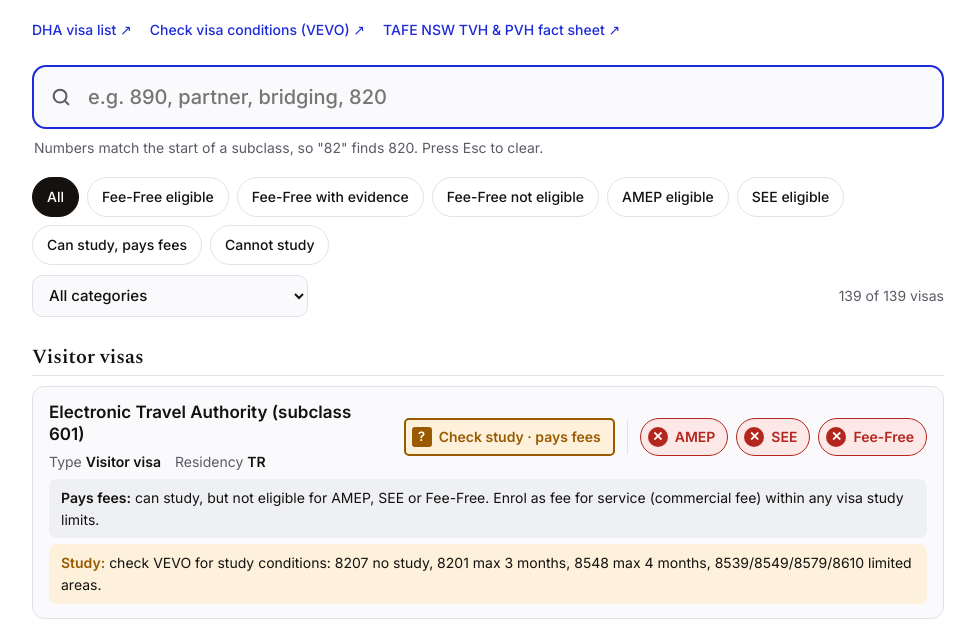
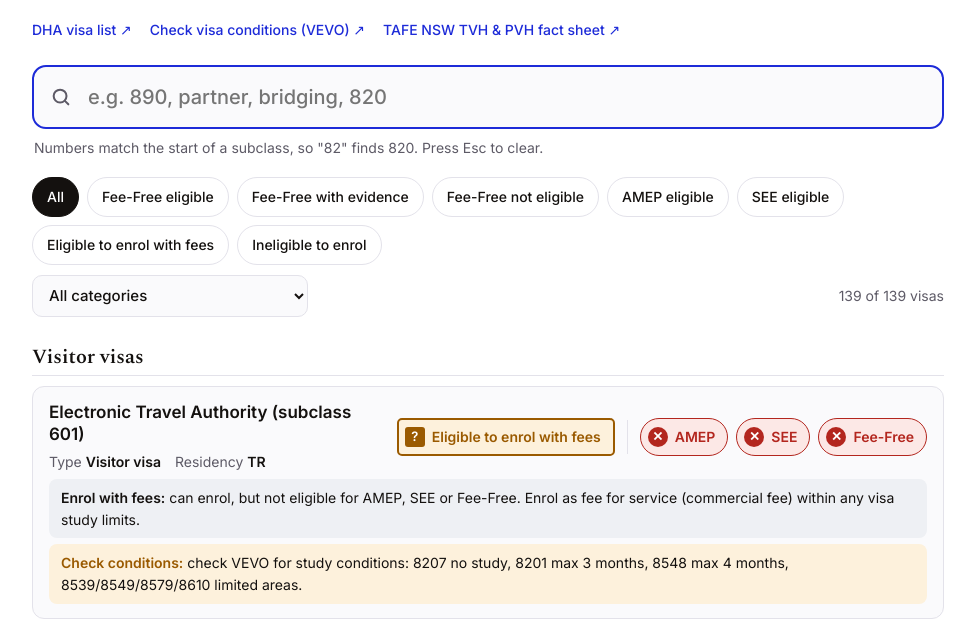
Before and after one commit to Gr8Teachers/admin, a plain HTML site: page VisaChecker/index.html in a window 1280 px wide. Shown: the part 178-800 px from the top of the page, without its empty margins (152-1127 px from the left). Drawn offline with nearby package versions, Linux system fonts and the light colour scheme.

Commit message:
Reword study tag as enrolment status
'Eligible to enrol', 'Eligible to enrol with fees', 'Ineligible to enrol',
with matching filters, notes and key.

Co-Authored-By: Claude Opus 5.5 <noreply@anthropic.com>
Claude-Session: https://claude.ai/code/session_01URCfyuFGkTZU8TexmrHfxA

```diff
--- a/VisaChecker/index.html
+++ b/VisaChecker/index.html
@@ -76,7 +76,7 @@ mark{background:light-dark(#dfe2ff,#2a2f6b);color:inherit;border-radius:3px;padd
 <body>
 <main class="wrap">
   <h1>Visa &amp; fee-free eligibility checker</h1>
-  <p class="sub">Type anything you know about a student's visa — a subclass number, part of the name, or a type like "partner" or "bridging". Each result shows whether they can study, plus AMEP, SEE and Fee-Free eligibility.</p>
+  <p class="sub">Type anything you know about a student's visa — a subclass number, part of the name, or a type like "partner" or "bridging". Each result shows whether they're eligible to enrol, plus AMEP, SEE and Fee-Free eligibility.</p>
   <nav class="links" aria-label="Reference links">
     <a href="https://immi.homeaffairs.gov.au/visas/getting-a-visa/visa-listing" target="_blank" rel="noopener">DHA visa list ↗</a>
     <a href="https://immi.homeaffairs.gov.au/visas/already-have-a-visa/check-visa-details-and-conditions/overview" target="_blank" rel="noopener">Check visa conditions (VEVO) ↗</a>
@@ -97,8 +97,8 @@ mark{background:light-dark(#dfe2ff,#2a2f6b);color:inherit;border-radius:3px;padd
     <button class="chip" data-f="n" aria-pressed="false">Fee-Free not eligible</button>
     <button class="chip" data-f="amep" aria-pressed="false">AMEP eligible</button>
     <button class="chip" data-f="see" aria-pressed="false">SEE eligible</button>
-    <button class="chip" data-f="pay" aria-pressed="false">Can study, pays fees</button>
-    <button class="chip" data-f="nostudy" aria-pressed="false">Cannot study</button>
+    <button class="chip" data-f="pay" aria-pressed="false">Eligible to enrol with fees</button>
+    <button class="chip" data-f="nostudy" aria-pressed="false">Ineligible to enrol</button>
   </div>
   <div class="row2">
     <select id="cat" aria-label="Filter by category"><option value="">All categories</option></select>
@@ -108,11 +108,11 @@ mark{background:light-dark(#dfe2ff,#2a2f6b);color:inherit;border-radius:3px;padd
   <div id="out"></div>
 
   <div class="key">
-    <span class="badges" style="margin:0"><span class="st g"><i></i>Eligible</span><span class="st a"><i></i>Maybe eligible</span><span class="st r"><i></i>Not eligible</span><span class="sep"></span><span class="st g tag"><i></i>Study status</span></span>
+    <span class="badges" style="margin:0"><span class="st g"><i></i>Eligible</span><span class="st a"><i></i>Maybe eligible</span><span class="st r"><i></i>Not eligible</span><span class="sep"></span><span class="st g tag"><i></i>Enrolment status</span></span>
     <span><b>PR</b> Permanent resident</span>
     <span><b>TR</b> Temporary resident</span>
     <span><b>TR Protection</b> Temporary protection</span>
-    <span><b>Study</b> Green: can enrol (no usual study restriction; "pays fees" means not eligible for AMEP, SEE or Fee-Free, so fee for service). Yellow: visa often has study conditions, check VEVO. Red: cannot enrol as a domestic student (Student visas, refer to TAFE NSW International). Based on the TAFE NSW Visa Holders TVH and PVH fact sheet, April 2026 V16.</span>
+    <span><b>Enrolment</b> Green: eligible to enrol ("with fees" means not eligible for AMEP, SEE or Fee-Free, so fee for service). Yellow: eligible to enrol, but the visa often has study conditions, check VEVO. Red: ineligible to enrol as a domestic student (Student visas, refer to TAFE NSW International). Based on the TAFE NSW Visa Holders TVH and PVH fact sheet, April 2026 V16.</span>
     <span><b>AMEP</b> Aged 18+ with little or no English, and a permanent resident, an eligible temporary visa holder (AMEP list, Sept 2023), or a citizen who held an eligible visa in the past.</span>
     <span><b>SEE</b> Aged 15+ and left school, and an Australian citizen, a permanent visa holder, on a provisional or temporary visa with working rights and eligible for AMEP, or a Pacific Australia Labour Mobility (PALM) visa holder. Yellow means it depends on work rights or the visa stream.</span>
     <span><b>Fee free: check</b> Not in the source sheet. Confirm with the TAFE NSW fact sheet.</span>
@@ -153,11 +153,11 @@ function card(v,terms){
   return `<article class="v">
     <h3>${hl(v.name,terms)}</h3>
     <div class="meta"><span>Type <b>${hl(v.type,terms)}</b></span><span>Residency <b>${esc(v.status)}</b></span></div>
-    <div class="badges">${pill({g:v.pay?'Can study · pays fees':'Can study',a:v.pay?'Check study · pays fees':'Check study',r:'Cannot study'}[v.study],v.study,{g:v.pay?'can enrol, fee for service':'no usual study restriction',a:'check visa study conditions',r:'cannot enrol as a domestic student'}[v.study],'tag')}<span class="sep" aria-hidden="true"></span>${pill('AMEP',v.amep?'g':'r',amepLabel[v.amep].replace(/^AMEP: /,''))}${pill('SEE',seeSt[v.see],seeLabel[v.see].replace(/^SEE: /,''))}${pill('Fee-Free',feeSt[v.k],label[v.k])}</div>
+    <div class="badges">${pill({g:v.pay?'Eligible to enrol with fees':'Eligible to enrol',a:v.pay?'Eligible to enrol with fees':'Eligible to enrol',r:'Ineligible to enrol'}[v.study],v.study,{g:v.pay?'can enrol, fee for service':'no usual study restriction',a:'check visa study conditions',r:'cannot enrol as a domestic student'}[v.study],'tag')}<span class="sep" aria-hidden="true"></span>${pill('AMEP',v.amep?'g':'r',amepLabel[v.amep].replace(/^AMEP: /,''))}${pill('SEE',seeSt[v.see],seeLabel[v.see].replace(/^SEE: /,''))}${pill('Fee-Free',feeSt[v.k],label[v.k])}</div>
     ${v.k==='c'?`<div class="cond"><strong>Fee-Free condition:</strong> ${esc(v.elig.replace(/^Yes\s*/,'').replace(/^upon/,'Upon'))}.</div>`:''}
-    ${v.study==='r'?`<div class="cond no"><strong>Cannot study:</strong> student visa holders can't enrol as domestic students. Refer to TAFE NSW International (CRICOS courses and some short courses only).</div>`:''}
-    ${v.pay?`<div class="cond fee"><strong>Pays fees:</strong> can study, but not eligible for AMEP, SEE or Fee-Free. Enrol as fee for service (commercial fee)${v.study==='a'?' within any visa study limits':''}.</div>`:''}
-    ${v.study==='a'?`<div class="cond"><strong>Study:</strong> check VEVO for study conditions: 8207 no study, 8201 max 3 months, 8548 max 4 months, 8539/8549/8579/8610 limited areas.</div>`:''}
+    ${v.study==='r'?`<div class="cond no"><strong>Ineligible to enrol:</strong> student visa holders can't enrol as domestic students. Refer to TAFE NSW International (CRICOS courses and some short courses only).</div>`:''}
+    ${v.pay?`<div class="cond fee"><strong>Enrol with fees:</strong> can enrol, but not eligible for AMEP, SEE or Fee-Free. Enrol as fee for service (commercial fee)${v.study==='a'?' within any visa study limits':''}.</div>`:''}
+    ${v.study==='a'?`<div class="cond"><strong>Check conditions:</strong> check VEVO for study conditions: 8207 no study, 8201 max 3 months, 8548 max 4 months, 8539/8549/8579/8610 limited areas.</div>`:''}
     ${v.k==='u'?`<div class="cond"><strong>Fee-Free:</strong> not in the source sheet, check the TAFE NSW fact sheet.</div>`:''}
     ${v.see==='W'?`<div class="cond"><strong>SEE:</strong> eligible only if the visa has work rights, check VEVO.</div>`:''}
     ${v.see==='PALM'?`<div class="cond"><strong>SEE:</strong> eligible only for the Pacific Australia Labour Mobility (PALM) stream.</div>`:''}
```
